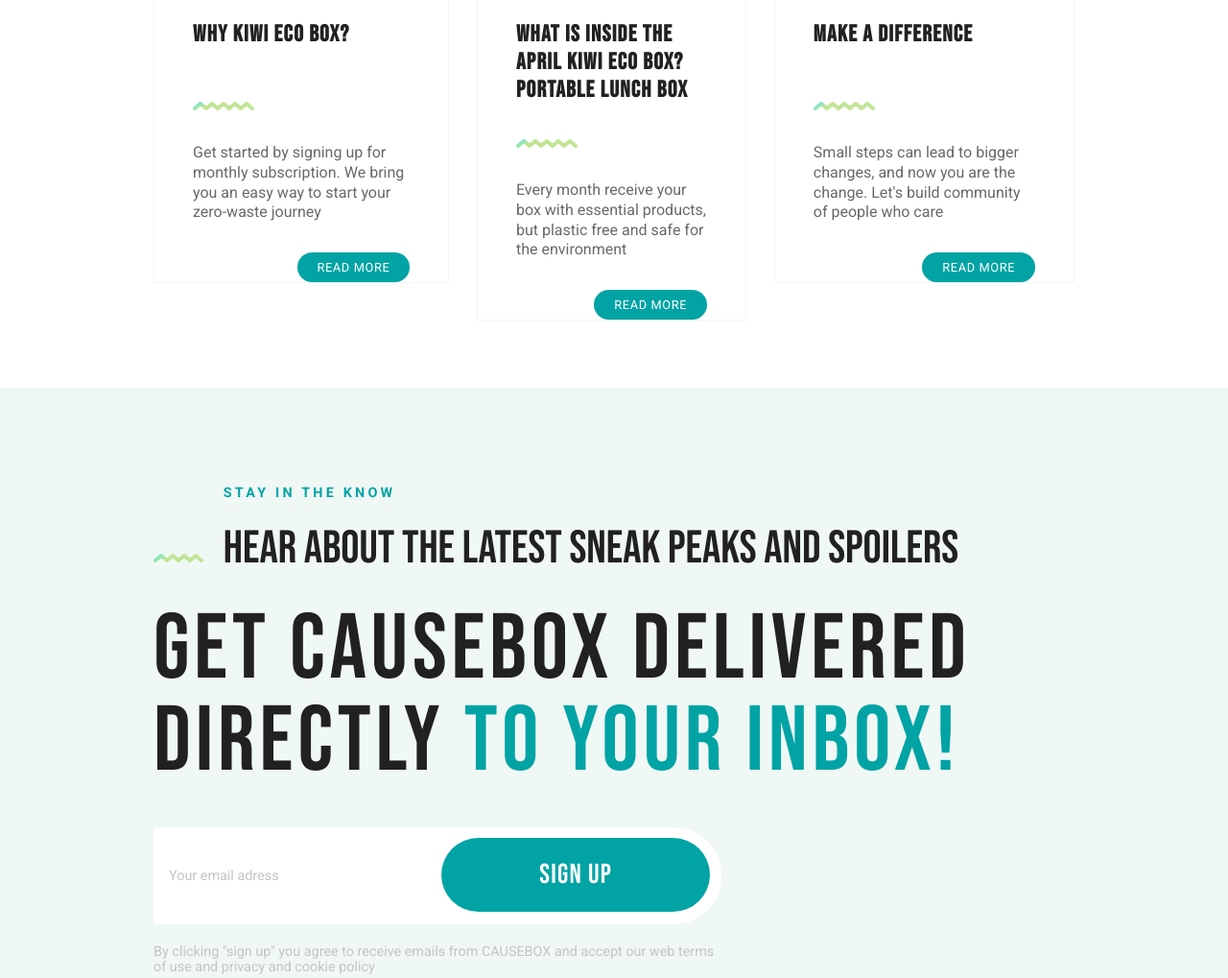
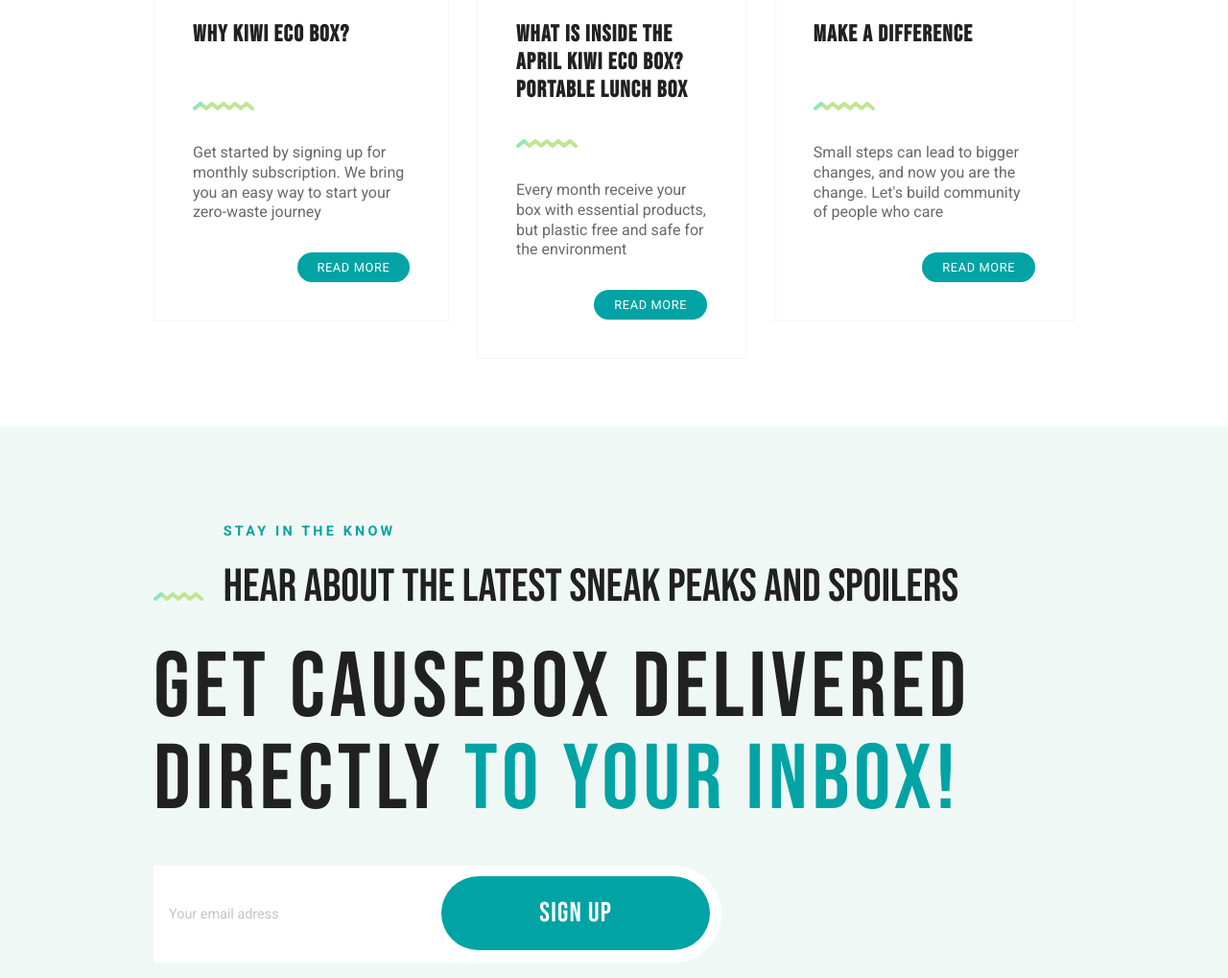
Before and after one commit to valeriiayarzhemska/kiwi-box-landing, a website: page index.html in a window 1280 px wide. Shown: the part 3547-4566 px from the top of the page at 96% size. Drawn offline with nearby package versions, Linux system fonts and the light colour scheme; files that its build step writes are made by us from their sources; a web font is replaced by a local one.

Commit message:
Add margin for button

```diff
--- a/src/styles/blocks/blog.scss
+++ b/src/styles/blocks/blog.scss
@@ -111,6 +111,7 @@
         background: $light-green-color;
 
         @include onTabletAndDesktop {
+          margin-bottom: 2.5rem;
           padding: 0.5rem 1.3rem;
           color: $white-color;
           background: $mint-color;
```
